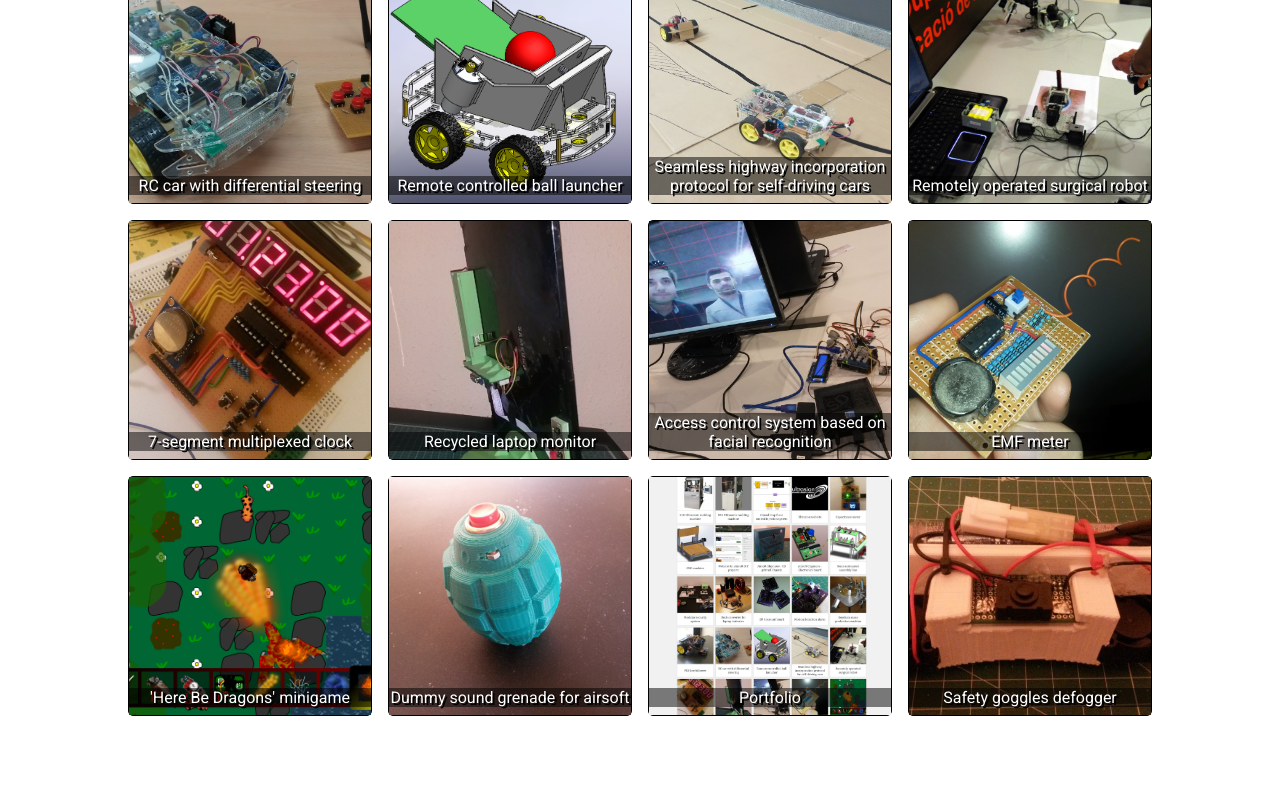
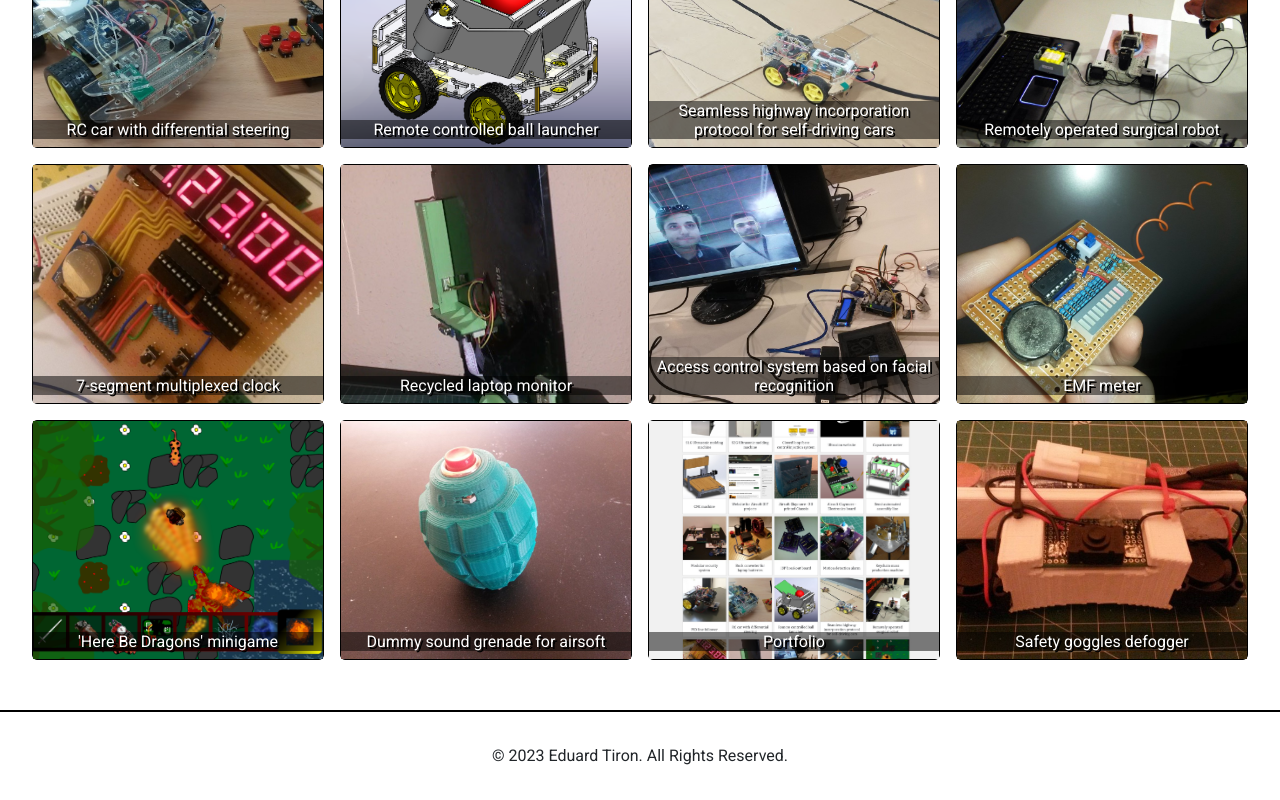
Before and after one commit to Tyronnosaurus/etiron-portfolio2, a React (Create React App) app: page / in a window 1280 px wide. Shown: the part 2548-3348 px from the top of the page. Before the commit the page ends 3314 px from the top, so only its background shows below. Built offline with nearby package versions, Linux system fonts and the light colour scheme.

Commit message:
Added footer

```diff
--- a/src/App.js
+++ b/src/App.js
@@ -1,9 +1,12 @@
 import ProjectsSection from "./components/ProjectsSection/ProjectsSection"
-
+import Footer from './components/footer/Footer'
 
 function App() {
   return (
-    <ProjectsSection/>
+    <>
+      <ProjectsSection/>
+      <Footer />
+    </>
   );
 }
 
--- a/src/components/ProjectsSection/ProjectsSection.css
+++ b/src/components/ProjectsSection/ProjectsSection.css
@@ -13,6 +13,8 @@ body.modal-open{
 
 #portfolio {
   padding: 50px 0px;
+  max-width: 95%;
+  margin: auto;
 }
 
 /* Button Filters */
--- /dev/null
+++ b/src/components/footer/Footer.jsx
@@ -0,0 +1,22 @@
+import React from "react";
+import "./footer.css";
+// import { FaFacebook, FaTwitter, FaInstagram } from "react-icons/fa";
+
+const Footer = () => {
+
+  return (
+    <footer>
+
+      <span>&copy; {new Date().getFullYear()} Eduard Tiron. All Rights Reserved.</span>
+
+      {/* <div className="footer__socials">
+        <a href="https://facebook.com" target="blank"><FaFacebook /></a>
+        <a href="https://instagram.com" target="blank"><FaInstagram /></a>
+        <a href="https://twitter.com" target="blank"><FaTwitter /></a>
+      </div> */}
+
+    </footer>
+  );
+};
+
+export default Footer;
--- /dev/null
+++ b/src/components/footer/footer.css
@@ -0,0 +1,13 @@
+footer {
+    width:100%;
+    font-weight: 500;
+    border-width: 2px 0px 0px 0px;
+    border-style: solid;
+    border-color: black;
+
+    align-items: center;
+    justify-content: space-between;
+    display: flex;
+    flex-direction: column;
+    padding: 2rem;
+}
--- a/src/index.css
+++ b/src/index.css
@@ -8,7 +8,6 @@ body {
   -moz-osx-font-smoothing: grayscale;
 
   text-align: center;
-  max-width: 80%;
   margin: 0 auto;
 }
 
```
